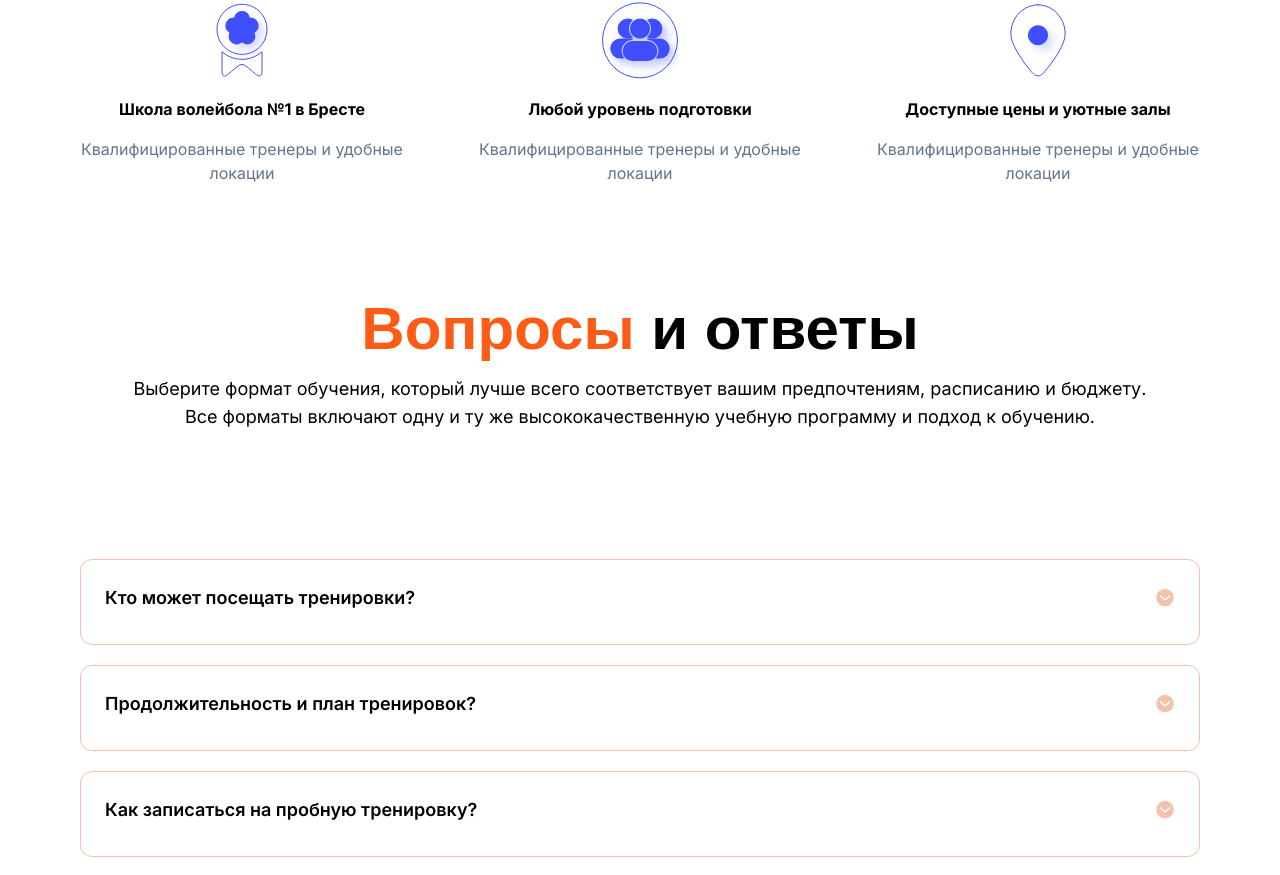
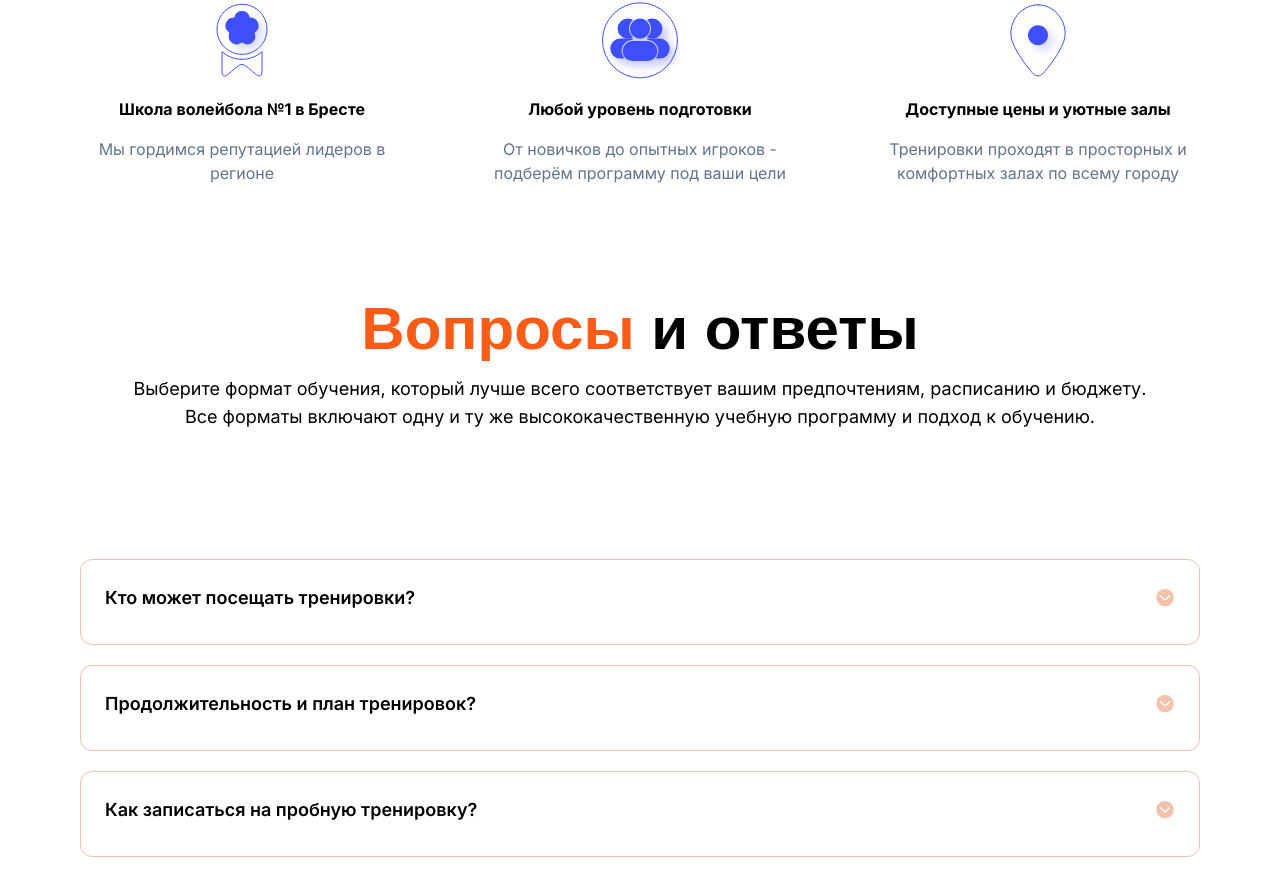
Before and after one commit to evgeniyworkbel/like-volley, a Next.js app: page / in a window 1280 px wide. Shown: the part 769-1644 px from the top of the page. Built offline with nearby package versions, Linux system fonts and the light colour scheme; a web font is replaced by a local one.

Commit message:
fix(shared): change advantagesData

```diff
--- a/src/shared/constants/advantagesData.ts
+++ b/src/shared/constants/advantagesData.ts
@@ -9,19 +9,21 @@ export const advantagesData: advantagesDataProps[] = [
   {
     title: "Школа волейбола №1 в Бресте",
     imageSrc: "/advantages/award.svg",
-    description: "Квалифицированные тренеры и удобные локации",
+    description: "Мы гордимся репутацией лидеров в регионе",
     alt: "Декоративная картинка медали школы",
   },
   {
     title: "Любой уровень подготовки",
     imageSrc: "/advantages/persons.svg",
-    description: "Квалифицированные тренеры и удобные локации",
+    description:
+      "От новичков до опытных игроков - подберём программу под ваши цели",
     alt: "Декоративная картинка групповых занятий",
   },
   {
     title: "Доступные цены и уютные залы",
     imageSrc: "/advantages/place.svg",
-    description: "Квалифицированные тренеры и удобные локации",
+    description:
+      "Тренировки проходят в просторных и комфортных залах по всему городу",
     alt: "Декоративная картинка локации школы",
   },
 ];
```
